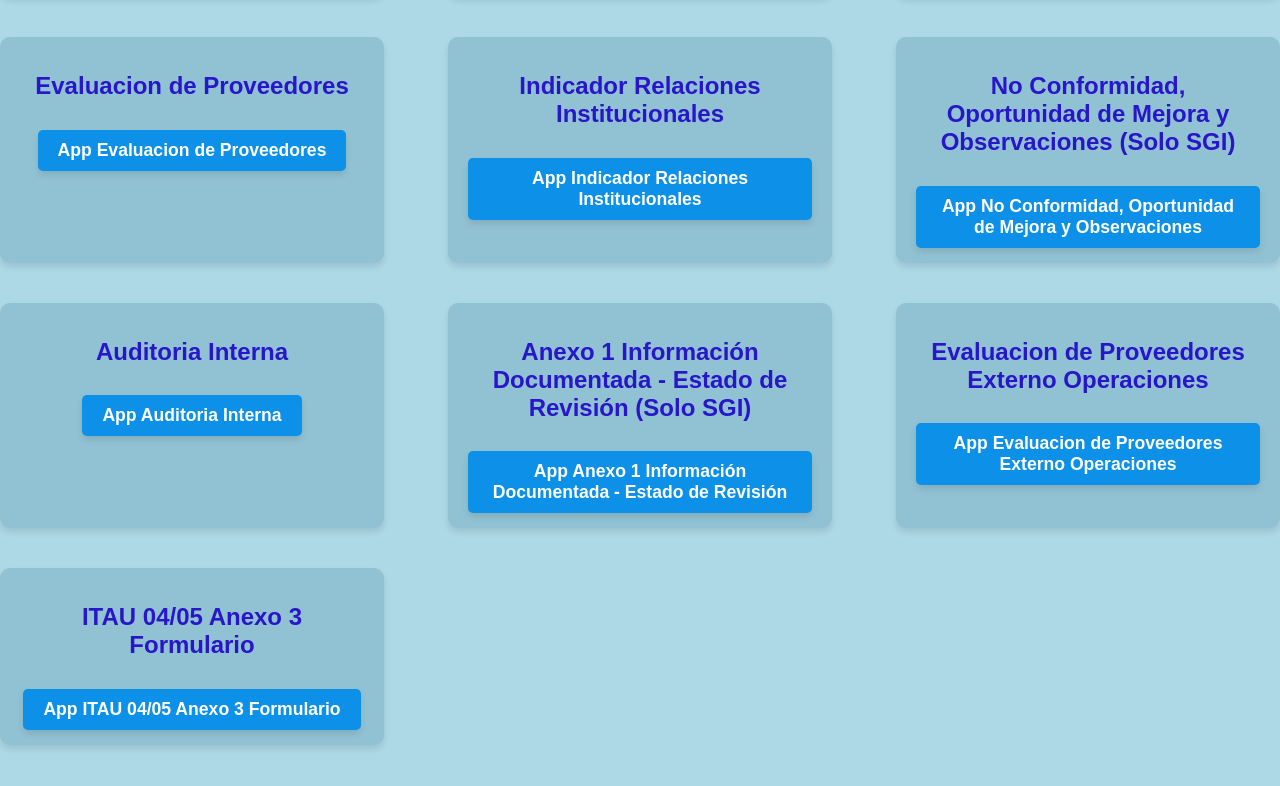
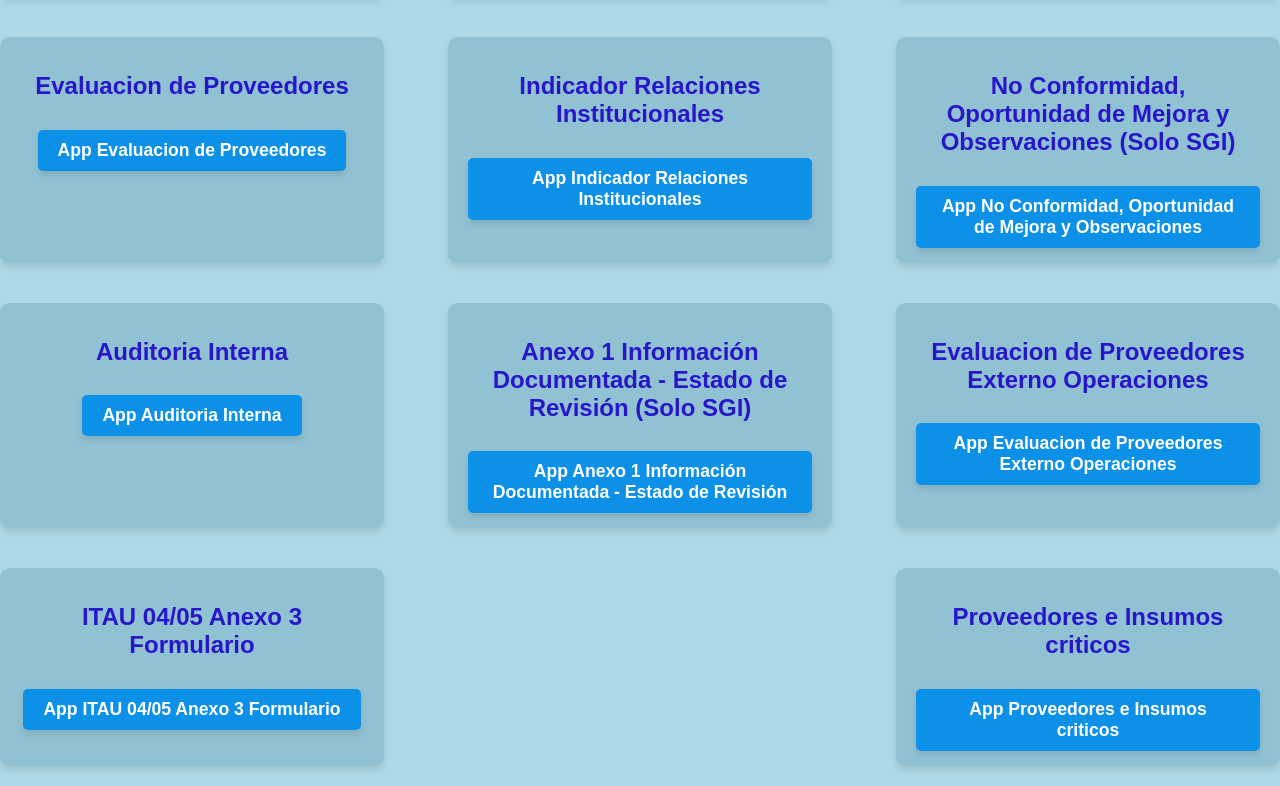
Before and after one commit to sgiaubasa/webapp, a plain HTML site: page index.html in a window 1280 px wide. Shown: the part 561-1347 px from the top of the page. Before the commit the page ends 1326 px from the top, so only its background shows below. Drawn offline with Linux system fonts and the light colour scheme.

Commit message:
Update index.html

```diff
--- a/index.html
+++ b/index.html
@@ -68,6 +68,10 @@
             <h2>ITAU 04/05 Anexo 3 Formulario</h2>
             <a target="_blank" href="https://www.appsheet.com/start/2bb6b6a7-c9fb-4f39-a5b3-c72941920b3e">App ITAU 04/05 Anexo 3 Formulario</a>
         </div>
+         <div class="box">
+            <h2>Proveedores e Insumos criticos</h2>
+            <a target="_blank" href="https://www.appsheet.com/start/3465c763-2177-450e-99a5-bc43bf235504">App Proveedores e Insumos criticos</a>
+        </div>
     </div>
 </body>
 </html>
```
